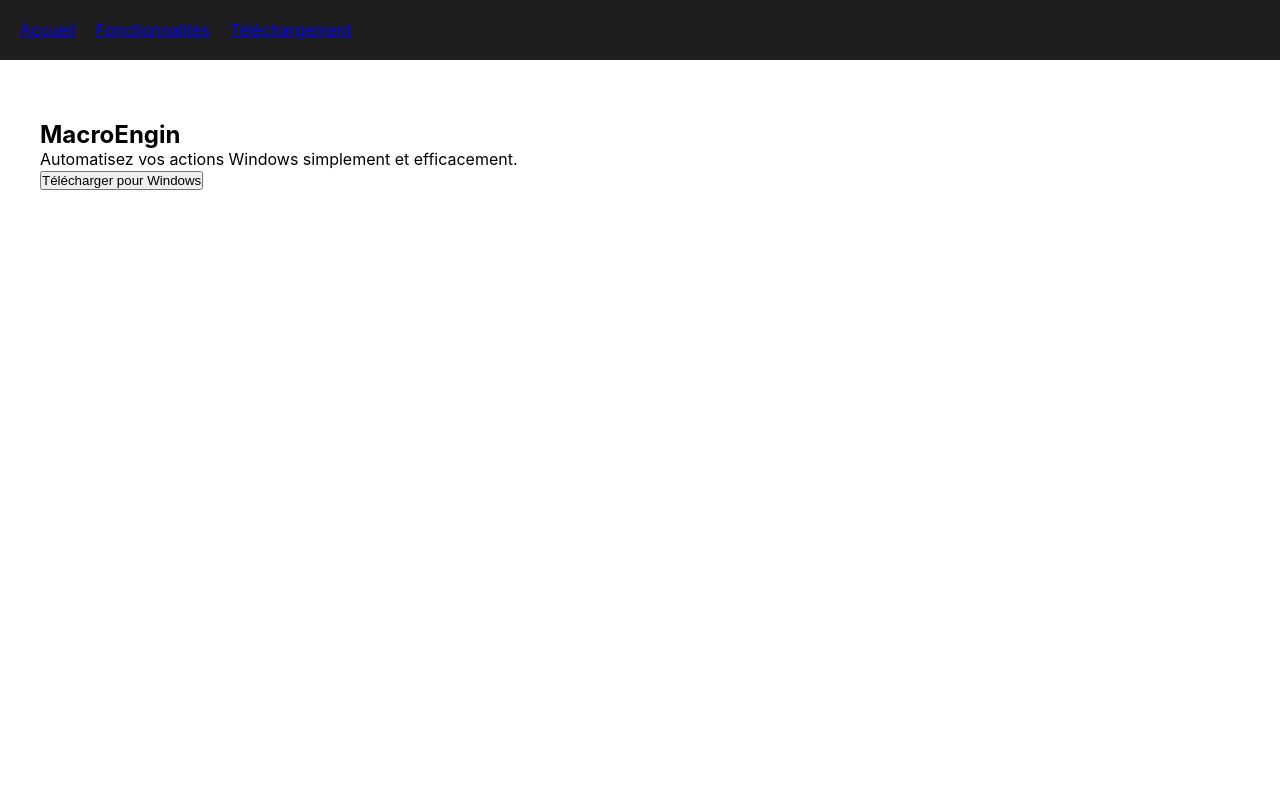
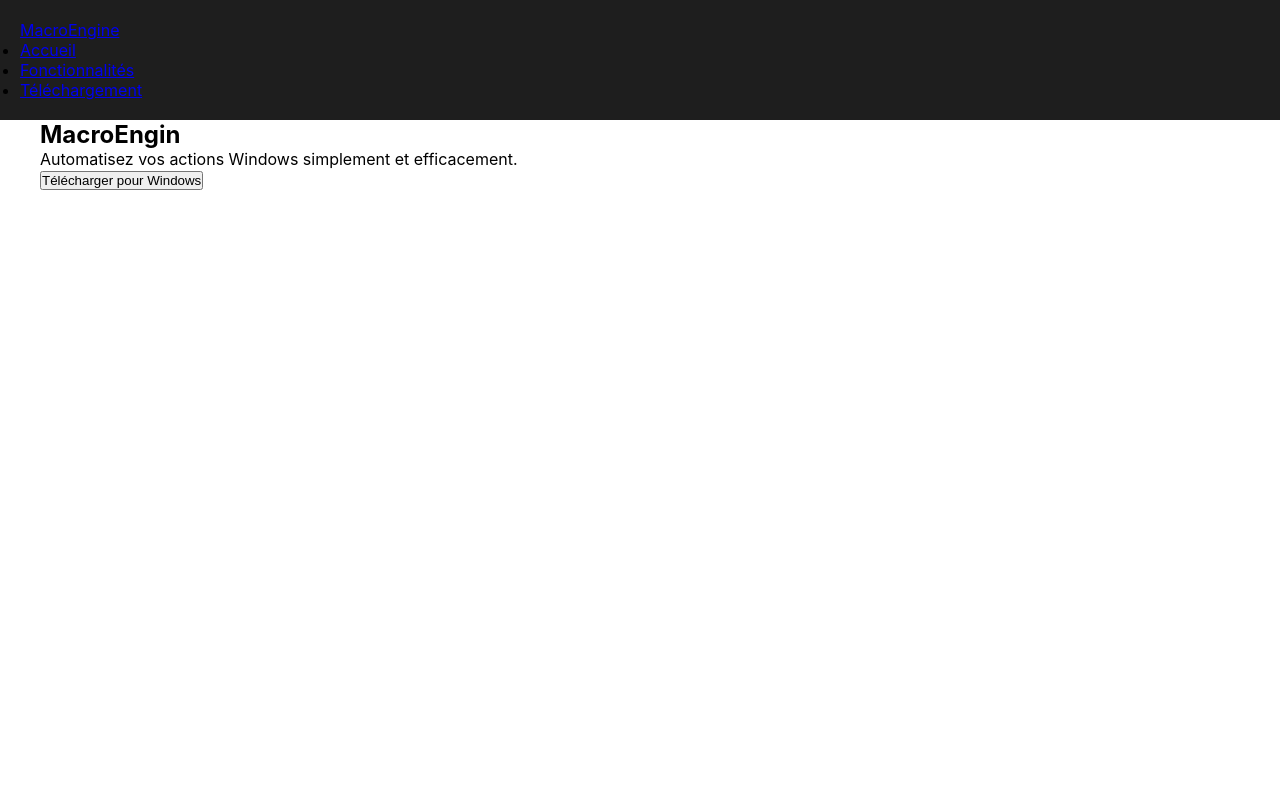
Before and after one commit to SteveRothier/MacroEngine-website, a React (Vite) app: page / in a window 1280 px wide. Shown: the top 800 px of the page. Built offline with nearby package versions, Linux system fonts and the light colour scheme.

Commit message:
Ajout des constantes de navigation et typage TypeScript pour le Header

```diff
--- /dev/null
+++ b/constants/index.ts
@@ -0,0 +1,11 @@
+// constants/index.ts
+export type NavLink = {
+    id: string;
+    title: string;
+  };
+
+  export const navLinks: NavLink[] = [
+    { id: 'home', title: 'Accueil' },
+    { id: 'features', title: 'Fonctionnalités' },
+    { id: 'download', title: 'Téléchargement' },
+  ];
--- a/src/components/Header.tsx
+++ b/src/components/Header.tsx
@@ -1,10 +1,21 @@
+import { navLinks } from '../../constants';
+
 const Header = () => {
     return (
       <header style={{ padding: "20px", position: "fixed", width: "100%", background: "#1e1e1e", zIndex: 10 }}>
         <nav style={{ display: "flex", gap: "20px" }}>
-          <a href="#hero">Accueil</a>
-          <a href="#features">Fonctionnalités</a>
-          <a href="#download">Téléchargement</a>
+        <div className="nav-links">
+          <a href="#home">
+            <p>MacroEngine</p>
+          </a>
+            <ul>
+                {navLinks.map((link: { id: string; title: string }) => (
+                    <li key={link.id}>
+                        <a href={`#${link.id}`}>{link.title}</a>
+                    </li>
+                ))}
+            </ul>
+          </div>
         </nav>
       </header>
     );
```
